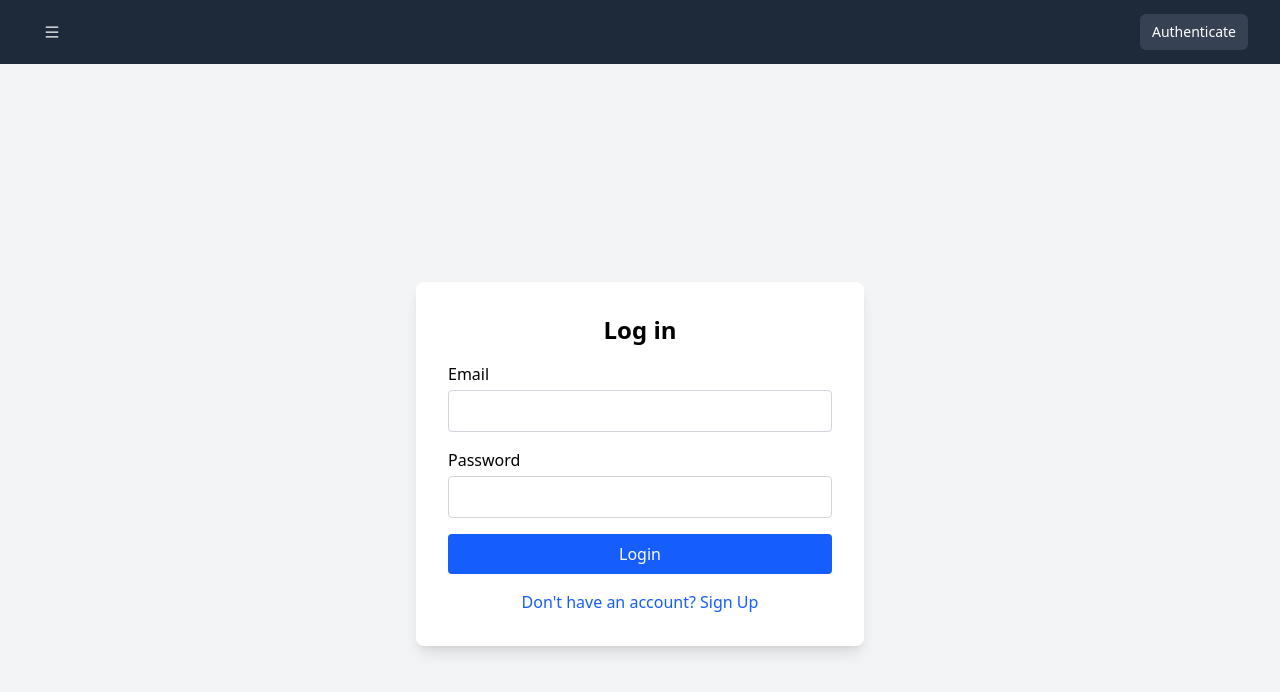
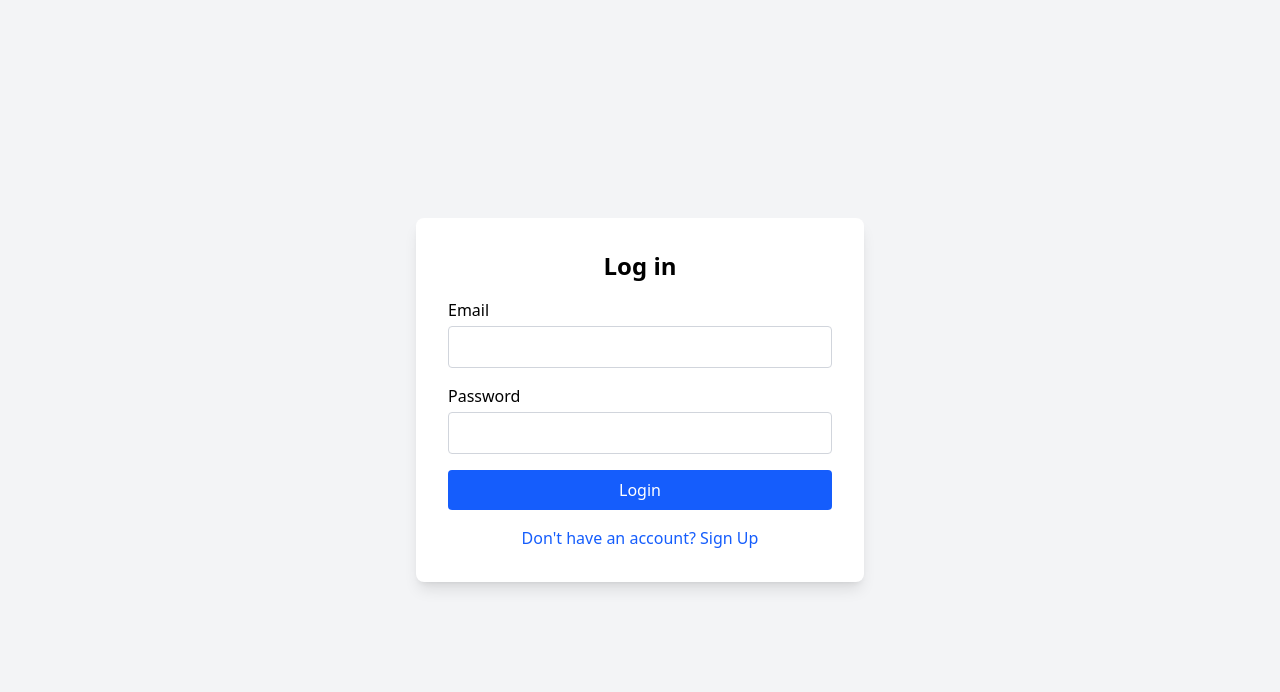
Before and after one commit to adarshmanwal/YogaClasses, a React (Vite) app in the folder yoga-classes-front-end/: page /auth/login in a window 1280 px wide. Shown: the top 692 px of the page. Built offline with nearby package versions, Linux system fonts and the light colour scheme.

Commit message:
minor change

```diff
--- a/yoga-classes-front-end/src/App.jsx
+++ b/yoga-classes-front-end/src/App.jsx
@@ -35,18 +35,22 @@ function App() {
       loader: tokenLoader,
       id: "root",
       children: [
-        { index: true, element: <Home />, loader: HomePageLoaders, id: "home" },
+        { path: "shop", element: <Home />, loader: HomePageLoaders, id: "home" },
         {
-          path: "profile",
-          element: <Profile />,
-          loader: ProfileLoader,
-          id: "profile",
+          path: "/",
+          element: <Navigate to="/shop" replace />,
         },
         {
           path: "shops/:id",
           element: <ShopDetails />,
           loader: shopDetailsLoader,
           id: "shop-details",
+        },
+        {
+          path: "profile",
+          element: <Profile />,
+          loader: ProfileLoader,
+          id: "profile",
         },
         {
           path: "auth",
--- a/yoga-classes-front-end/src/components/Header.jsx
+++ b/yoga-classes-front-end/src/components/Header.jsx
@@ -21,7 +21,7 @@ const NavButton = ({ title, customFunc, icon, color, dotColor }) => (
 function Header() {
   const token = useRouteLoaderData("root");
   const userData = useContext(UserContext);
-  const {activeMenue, setActiveMenu} = useContext(GlobalContext);
+  const {setActiveMenu} = useContext(GlobalContext);
   const [menuOpen, setMenuOpen] = useState(false);
 
   return (
--- a/yoga-classes-front-end/src/loaders/shopLoader.jsx
+++ b/yoga-classes-front-end/src/loaders/shopLoader.jsx
@@ -16,5 +16,6 @@ export async function shopDetailsLoader({request,params}){
   if (response.status === 401 || response.status === 422) {
     return response;
   }
+  console.log(response)
   return response.data.data;
 }
--- a/yoga-classes-front-end/src/pages/Root.jsx
+++ b/yoga-classes-front-end/src/pages/Root.jsx
@@ -38,9 +38,7 @@ export default function Root() {
               )}
             </div>
             <div className="flex-1">
-              <div>
-                <Header />
-              </div>
+              <div>{token && <Header />}</div>
               <div>
                 <main>
                   <Outlet />
--- a/yoga-classes-front-end/src/pages/shop/ShopDetails.jsx
+++ b/yoga-classes-front-end/src/pages/shop/ShopDetails.jsx
@@ -14,13 +14,14 @@ export default function ShopDetails() {
   const [editShop, setEditShop] = useState(false);
   const [addWorkerModel, setAddWorkerModel] = useState(false);
   const [shopData, setShopData] = useState(useLoaderData());
+  // useEffect(() => {
+  //   const updatedShop = shopCtx.shops.find((s) => s.id === shopData.shop.id);
+  // console.log(updatedShop)
 
-  useEffect(() => {
-    const updatedShop = shopCtx.shops.find((s) => s.id === shopData.shop.id);
-    if (updatedShop) {
-      setShopData(updatedShop);
-    }
-  }, [shopCtx.shops, shopData.shop]);
+  //   if (updatedShop) {
+  //     setShopData(updatedShop);
+  //   }
+  // }, [shopCtx.shops, shopData.shop]);
 
   const handleChange = (stateFunction) => (e) => {
     const { name, value } = e.target;
--- a/yoga-classes-front-end/src/store/global-context.jsx
+++ b/yoga-classes-front-end/src/store/global-context.jsx
@@ -1,12 +1,17 @@
 import { createContext, useState } from "react";
 
-export const GlobalContext = createContext();
+export const GlobalContext = createContext({
+  activeMenu: true,
+  setActiveMenu: () => {},
+});
 
 export default function GlobalContextProvider({ children }) {
   const [activeMenu, setActiveMenu] = useState(true);
   const ctx = {
     activeMenu,
-    setActiveMenu
+    setActiveMenu,
   };
-  return <GlobalContext.Provider value={ctx}>{children}</GlobalContext.Provider>;
+  return (
+    <GlobalContext.Provider value={ctx}>{children}</GlobalContext.Provider>
+  );
 }
```
